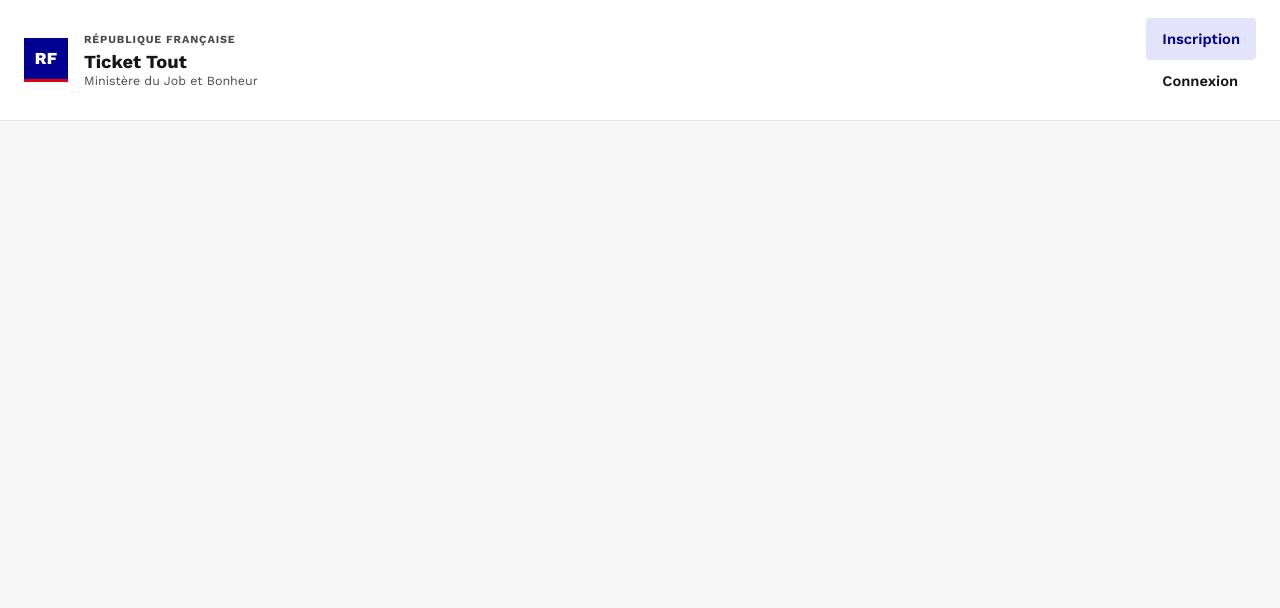
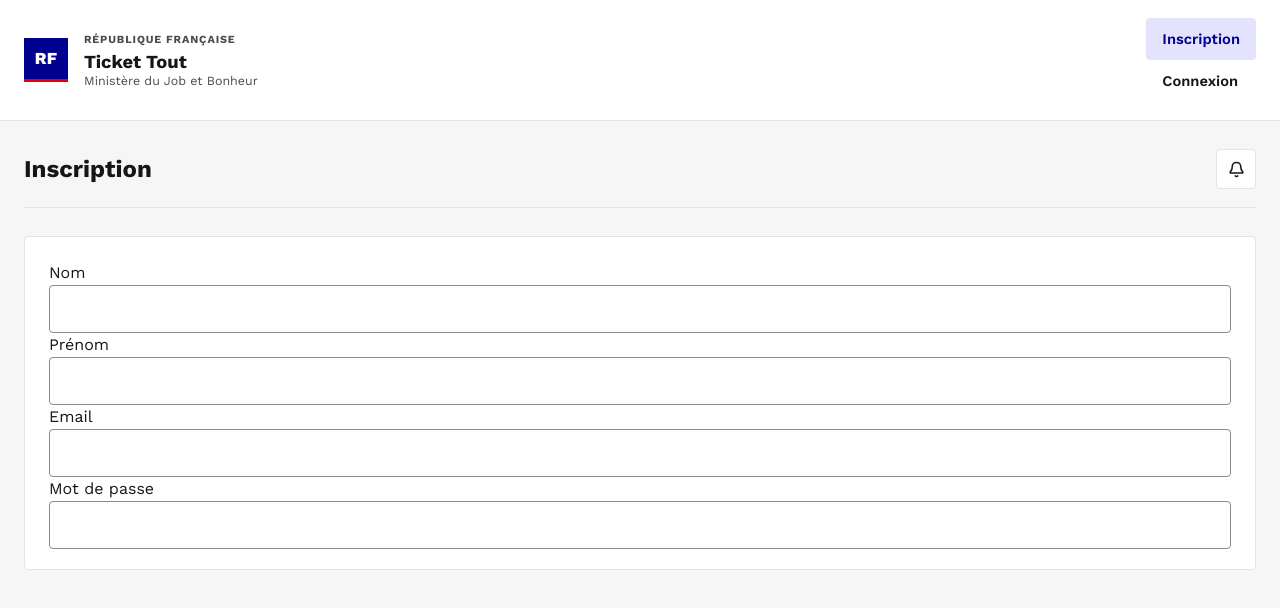
Before and after one commit to maxime-knv/survivor, a React (Vite) app: page /inscription in a window 1280 px wide. Shown: the top 608 px of the page. Built offline with nearby package versions, Linux system fonts and the light colour scheme.

Commit message:
feat: add Input box to fill form for signin & signup

```diff
--- a/src/pages/Autentification/SignIn.jsx
+++ b/src/pages/Autentification/SignIn.jsx
@@ -1,5 +1,5 @@
 import { Link } from 'react-router-dom';
-
+import PageHeader from '../../components/ui/PageHeader';
 const SignIn = () => {
     return (
         <div className="app-shell">
@@ -21,6 +21,21 @@ const SignIn = () => {
                     </div>
                 </div>
             </header>
+            <main className="main-panel">
+                <div className="page-container">
+                    <PageHeader title="Connexion"/>
+                    <section className="panel form-panel">
+                        <span>Email</span>
+                        <div className="input-row amount-box">
+                            <input id="email" />
+                        </div>
+                        <span>Mot de passe</span>
+                        <div className="input-row amount-box">
+                            <input id="password" />
+                        </div>
+                    </section>
+                </div>
+            </main>
         </div>
     );
 };
--- a/src/pages/Autentification/SignUp.jsx
+++ b/src/pages/Autentification/SignUp.jsx
@@ -1,4 +1,5 @@
 import { Link } from 'react-router-dom';
+import PageHeader from '../../components/ui/PageHeader'
 
 const SignUp = () => {
     return (
@@ -21,6 +22,29 @@ const SignUp = () => {
                     </div>
                 </div>
             </header>
+            <main className="main-panel">
+                <div className="page-container">
+                    <PageHeader title="Inscription"/>
+                    <section className="panel form-panel">
+                        <span>Nom</span>
+                        <div className="input-row amount-box">
+                            <input id="name" />
+                        </div>
+                        <span>Prénom</span>
+                        <div className="input-row amount-box">
+                            <input id="firstName" />
+                        </div>
+                        <span>Email</span>
+                        <div className="input-row amount-box">
+                            <input id="email" />
+                        </div>
+                        <span>Mot de passe</span>
+                        <div className="input-row amount-box">
+                            <input id="password" />
+                        </div>
+                    </section>
+                </div>
+            </main>
         </div>
     );
 };
```
